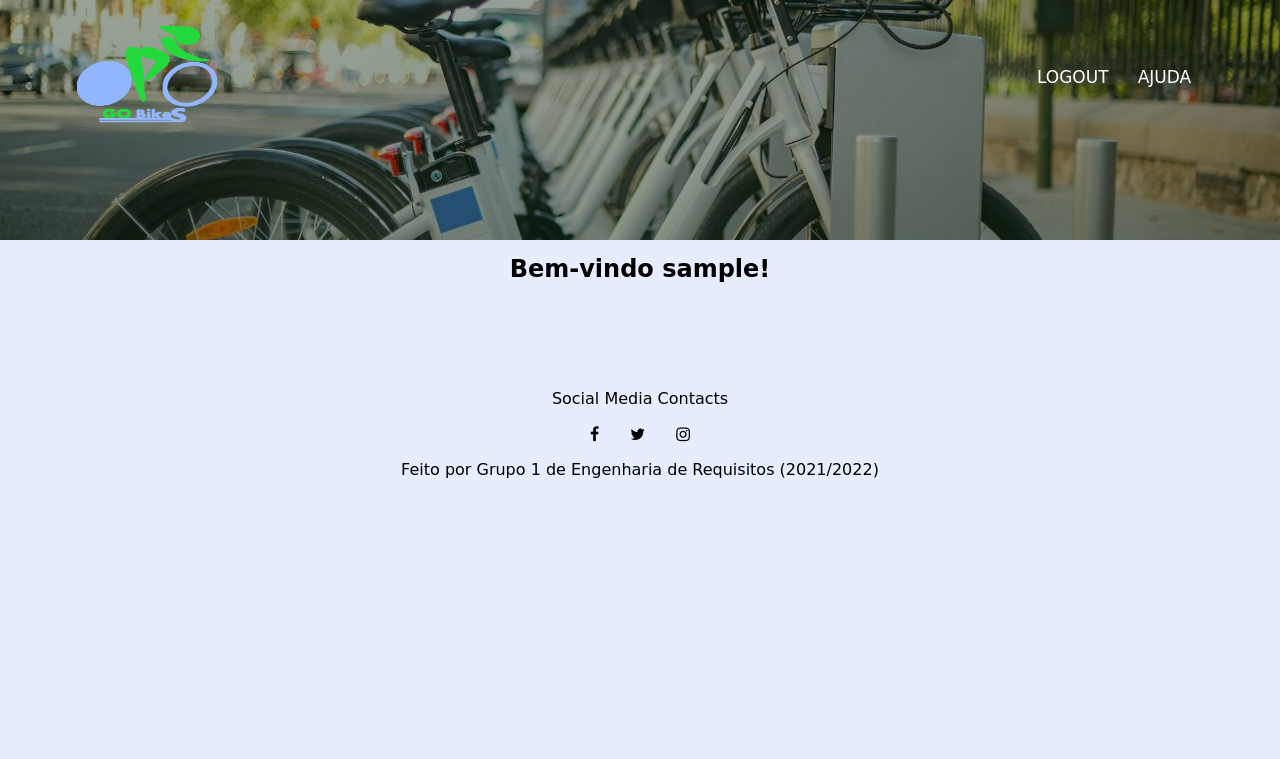
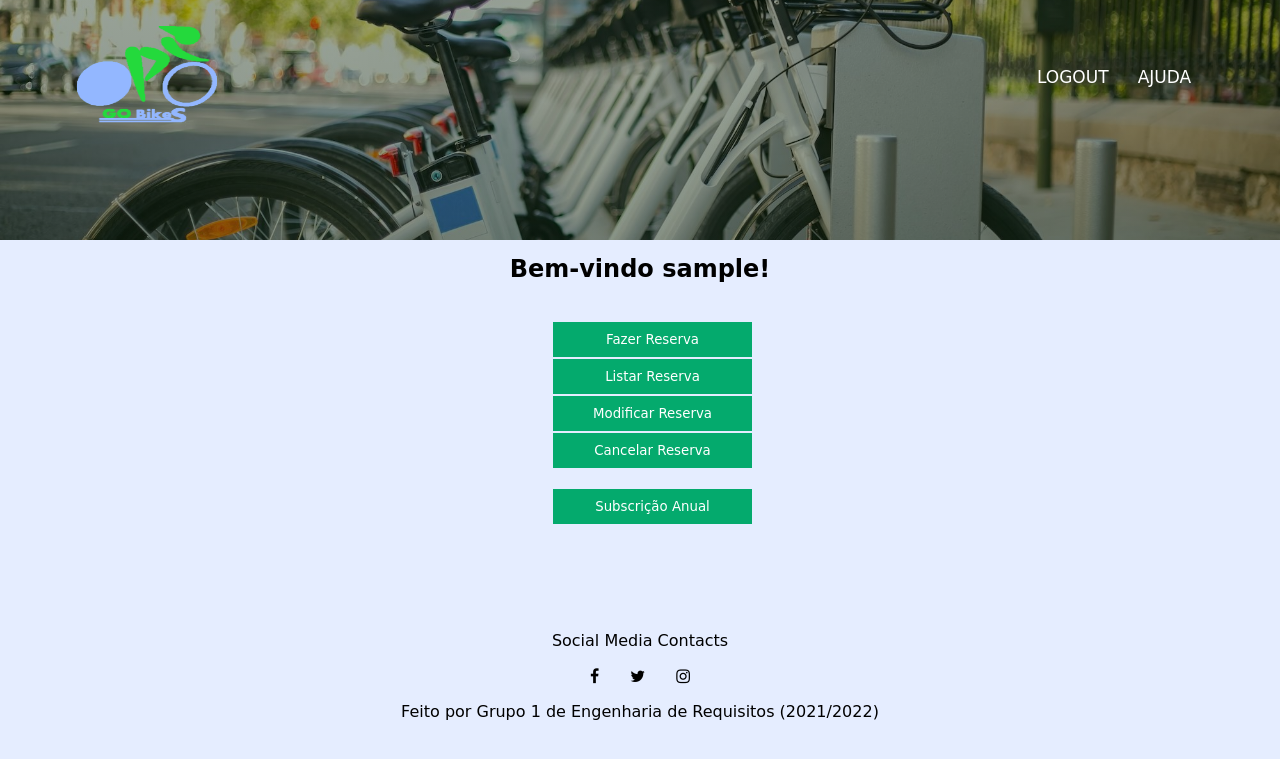
Before and after one commit to PedroRodrigues527/PHP, a PHP site: page /Engenharia_de_Requisitos/menuprincipal.php in a window 1280 px wide. Shown: the top 759 px of the page. Run offline with PHP 8.4, Linux system fonts and the light colour scheme; the visitor is signed in with stand-in values (Sample User, id 1).

Commit message:
cont de ER

```diff
--- a/Engenharia_de_Requisitos/menuprincipal.php
+++ b/Engenharia_de_Requisitos/menuprincipal.php
@@ -54,7 +54,45 @@ if(!empty($_SESSION)) {
 
             </form>
             -->
-            <h2 >Bem-vindo '.$_SESSION['username'].'!</h2>
+            <h2>Bem-vindo '.$_SESSION['username'].'!</h2>
+            <br><br>
+            <!-- para inserir links de outros ficheiros.php do menu principal -->
+            <div class="inputBox">
+
+                <form action="fazer-reserva.php" method="post">
+                    <input type="hidden" name="username" value="'.$_SESSION['username'].'">
+                    <div class="btn-login">
+                        <button type="submit">Fazer Reserva</button>
+                    </div>
+                </form>
+                <form action="listar-reserva.php" method="post">
+                    <input type="hidden" name="username" value="'.$_SESSION['username'].'">
+                    <div class="btn-login">
+                        <button type="submit">Listar Reserva</button>
+                    </div>
+                </form>
+                <form action="modificar-reserva.php" method="post">
+                    <input type="hidden" name="username" value="'.$_SESSION['username'].'">
+                    <div class="btn-login">
+                        <button type="submit">Modificar Reserva</button>
+                    </div>
+                </form>
+                <form action="cancelar-reserva.php" method="post">
+                    <input type="hidden" name="username" value="'.$_SESSION['username'].'">
+                    <div class="btn-login">
+                        <button type="submit">Cancelar Reserva</button>
+                    </div>
+                </form>
+                <br>
+                <form action="pagamento.php" method="post">
+                    <input type="hidden" name="username" value="'.$_SESSION['username'].'">
+                    <input type="hidden" name="paginaanterior" value="subscricaoanual">
+                    <div class="btn-login">
+                        <button type="submit">Subscrição Anual</button>
+                    </div>
+                </form>
+
+            </div>
 
         </div>
     </section>
```
Also changed, not shown: Engenharia_de_Requisitos/register.php (+17 -3 lines).
